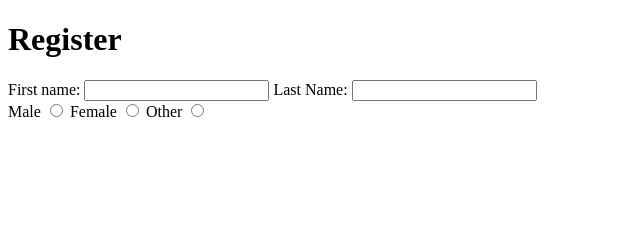
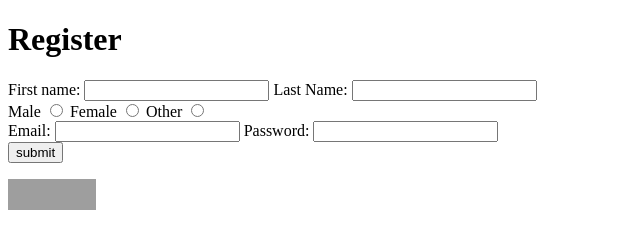
Before and after one commit to coolhand812/ejemplos-html-tecweb, a plain HTML site: page Register.html in a window 1280 px wide. Shown: the whole page, without its empty margins (0-640 px from the left). Drawn offline with Linux system fonts and the light colour scheme; grey boxes are pictures that could not be loaded.

Commit message:
added form stuff

```diff
--- a/Register.html
+++ b/Register.html
@@ -5,6 +5,7 @@
     </head>
     <body>
         <h1>Register</h1>
+        <form>
                 <label>First name:</label>
                 <input type="text" name="first-name">
                 <label>Last Name:</label>
@@ -17,5 +18,32 @@
                 <label>Other</label>
                 <input type="radio" name="gender">
             </div>
+
+            <div>
+                <label>Email:</label>
+                <input type="email">
+
+                <label>Password:</label>
+                <input type="password" name="password">
+            </div>
+
+                <!--send button-->
+                <input type="submit" value="submit">
+
+        </form>
+
+
+
+    <p>
+
+      <a href="https://validator.w3.org/check?uri=referer"><img
+
+          src="http://www.w3.org/Icons/valid-xhtml10"
+
+          alt="Valid XHTML 1.0!" height="31" width="88" /></a>
+
+    </p>
+
+
     </body>
 </html>
```
Lines whose indentation alone changed are shown as unchanged.
